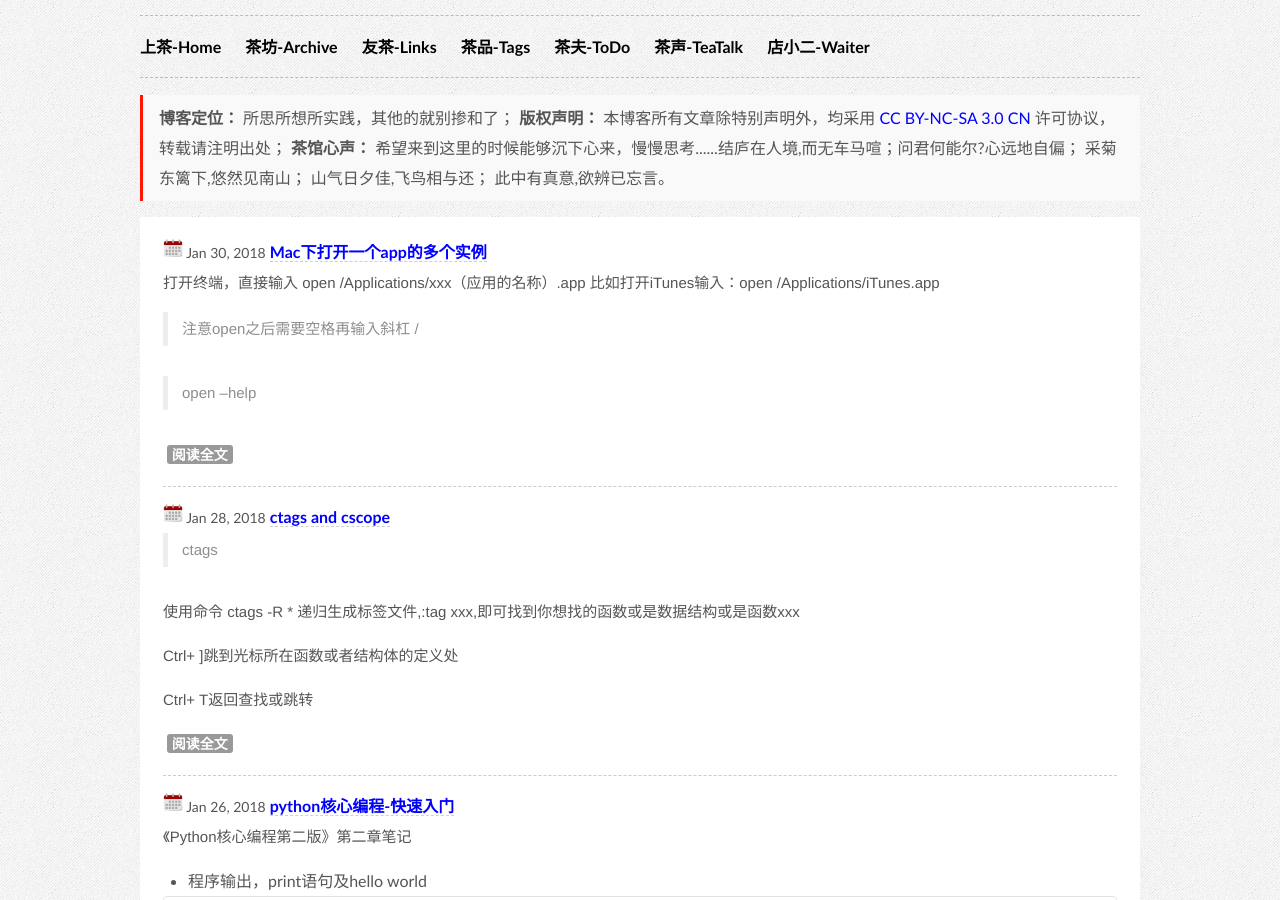
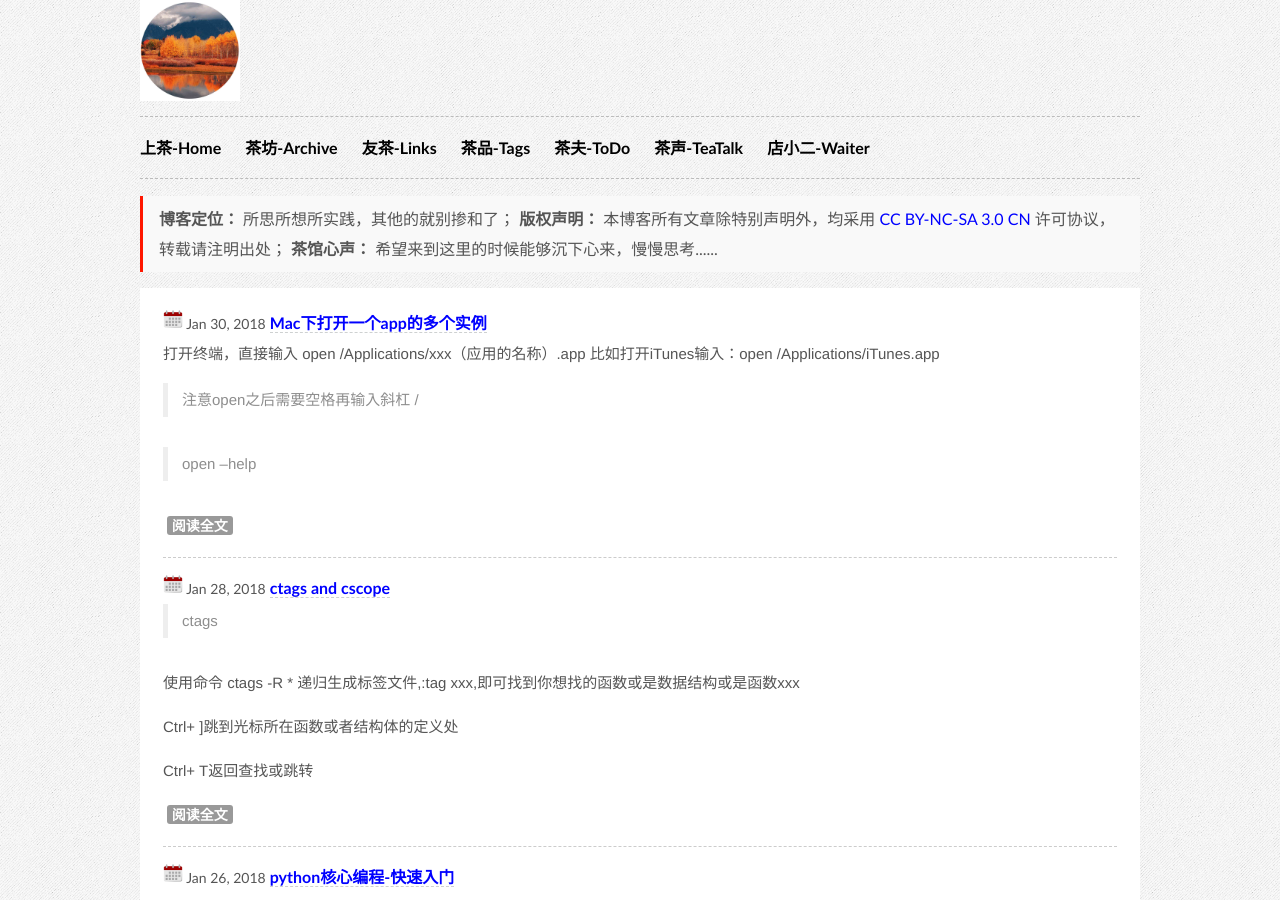
Before and after one commit to fk1091889767/tanwubin.github.io, a Jekyll site: the page built from index.html, in a window 1280 px wide and 900 px high. Built offline with Jekyll 4.4.1, drawn with Linux system fonts in a browser that asks for light colours; comment, search, counter and statistics services are not loaded.

```diff
--- a/_includes/themes/effector-wide/authorized.html
+++ b/_includes/themes/effector-wide/authorized.html
@@ -12,7 +12,7 @@
       <strong>版权声明：</strong>
       本博客所有文章除特别声明外，均采用 <a href="http://creativecommons.org/licenses/by-nc-sa/3.0/cn/" rel="external nofollow" target="_blank">CC BY-NC-SA 3.0 CN</a> 许可协议，转载请注明出处；
         <strong>茶馆心声：</strong>
-      希望来到这里的时候能够沉下心来，慢慢思考......结庐在人境,而无车马喧；问君何能尔?心远地自偏； 采菊东篱下,悠然见南山； 山气日夕佳,飞鸟相与还； 此中有真意,欲辨已忘言。
+      希望来到这里的时候能够沉下心来，慢慢思考......
     </li>
   </ul>
 </div>
--- a/_includes/themes/effector-wide/default.html
+++ b/_includes/themes/effector-wide/default.html
@@ -20,6 +20,7 @@
          height="100">	  </a>
       </h1>
       -->
+      <img src="/upload/image/headimg.jpg" width="100" height="100">
       <h1 class="sitename"><hr style="height:1px;border:none;border-top:1px dashed #bbbbbb;"/></h1>
       <div class="nav">
 <a href="/">上茶-Home</a>
```
